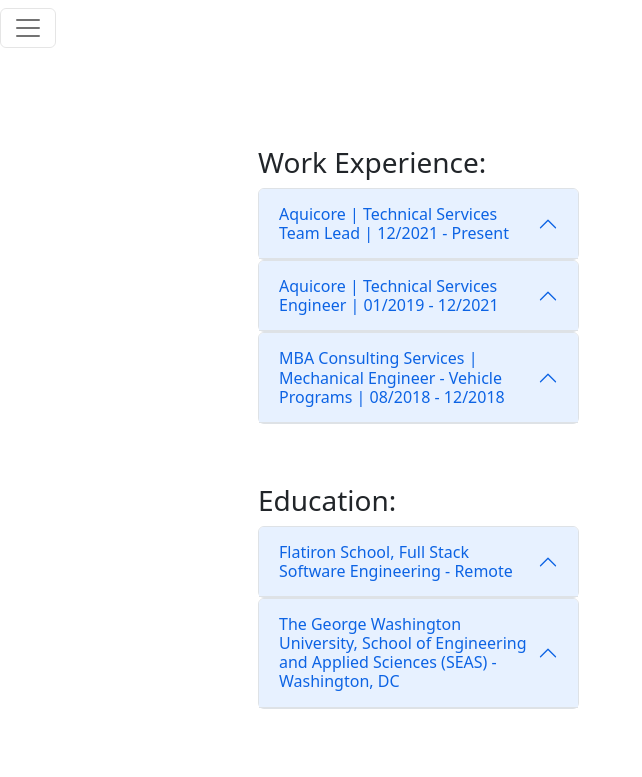
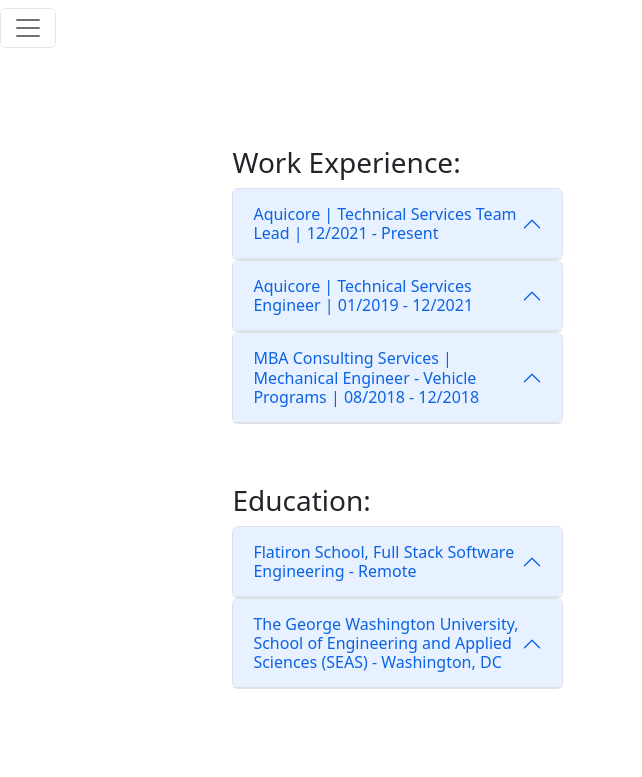
Before and after one commit to jasonbracco/Jason-Website, a React (Vite) app: page /experience in a window 1280 px wide. Shown: the top 777 px of the page, without its empty margins (0-642 px from the left). Built offline with nearby package versions, Linux system fonts and the light colour scheme.

Commit message:
fixed some css and now the navbar works in all cases

```diff
--- a/src/App.tsx
+++ b/src/App.tsx
@@ -1,4 +1,3 @@
-import React, {useState, useEffect} from 'react';
 import { BrowserRouter as Router, Route, Routes } from 'react-router-dom';
 import NavBar from './components/NavBar';
 import Experience from './components/Experience';
@@ -6,28 +5,11 @@
 
 function App() {
 
-  const [isSticky, setIsSticky] = useState(false);
-
-  useEffect(() => {
-    const handleScroll = () => {
-      if (window.scrollY > 100) {
-        setIsSticky(true);
-      }
-      else {
-        setIsSticky(false);
-      }
-    }
-    window.addEventListener('scroll', handleScroll);
-    return () => {
-      window.removeEventListener('scroll', handleScroll);
-    };
-  }, []);
-
   return(
     <Router>
       <div>
         <div className="navbar">
-          <NavBar isSticky={isSticky}/>
+          <NavBar/>
         </div>
         <Routes>
           <Route
--- a/src/Styles.css
+++ b/src/Styles.css
@@ -2,15 +2,13 @@
 .navbar {
     position: fixed; /* Set the navbar to an absolute position */
     top: 0; /* Align it to the top of the image */
-    left: 0;
-    right: 0; /* Align it to the right of the image */
-    /* width: 100%; */
     z-index: 2; /* Ensure the navbar appears above other elements */
 }
 
 .navbar.sticky {
     position: fixed;
     top: 0;
+    z-index: 2;
 }
 
 .navbar-links {
@@ -65,12 +63,8 @@
 
 .experience-container{
     float: right;
-    width: 90vw; /* Set the width to 100% of the viewport width */
+    width: 92vw; /* Set the width to 100% of the viewport width */
     height: 100vh; /* Set the height to 100% of the viewport height */
     padding: 100px;
     z-index: 3; /* Set the z-index to 1 to place it behind the navbar */
 }
-
-.please-work{
-  z-index: 3; /* Set a higher z-index value */
-}
--- a/src/components/Experience.tsx
+++ b/src/components/Experience.tsx
@@ -86,7 +86,7 @@
     let technicalProjectsArray = [restaurant_review, photo_share];
 
     return (
-        <div className="please-work">
+        <div>
             <div className="work-accordion">
                 <h3>Work Experience:</h3>
                 {experienceArray.map((experience, index) => (
--- a/src/components/NavBar.tsx
+++ b/src/components/NavBar.tsx
@@ -1,17 +1,11 @@
 import React from 'react';
-import { BrowserRouter as Router, Link } from 'react-router-dom';
+import { Link } from 'react-router-dom';
 
-type NavBarProps = {
-    isSticky: boolean;
-  };
-
-function NavBar({ isSticky }: NavBarProps) {
-
-    const navbarClasses = isSticky ? 'navbar-sticky' : 'navbar';
+function NavBar() {
 
     return(
             <div>
-                <nav className={`bg-body-tertiary ${navbarClasses}`} style={{ position: 'fixed' }}>
+                <nav className={`navber-sticky`} style={{ position: 'fixed' }}>
                     <div>
                         <button className="navbar-toggler" type="button" data-bs-toggle="collapse" data-bs-target="#navbarNav" aria-controls="navbarNav" aria-expanded="false" aria-label="Toggle navigation">
                             <span className="navbar-toggler-icon"></span>
```
